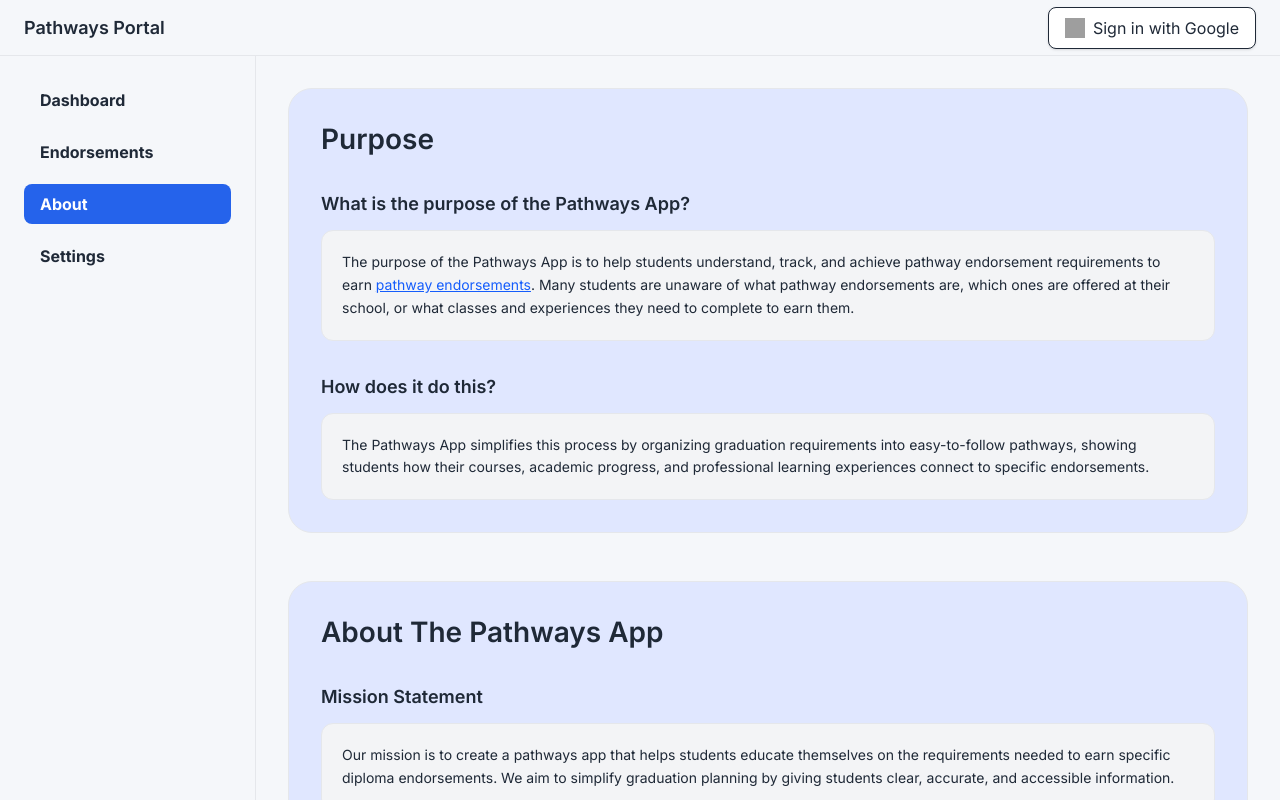
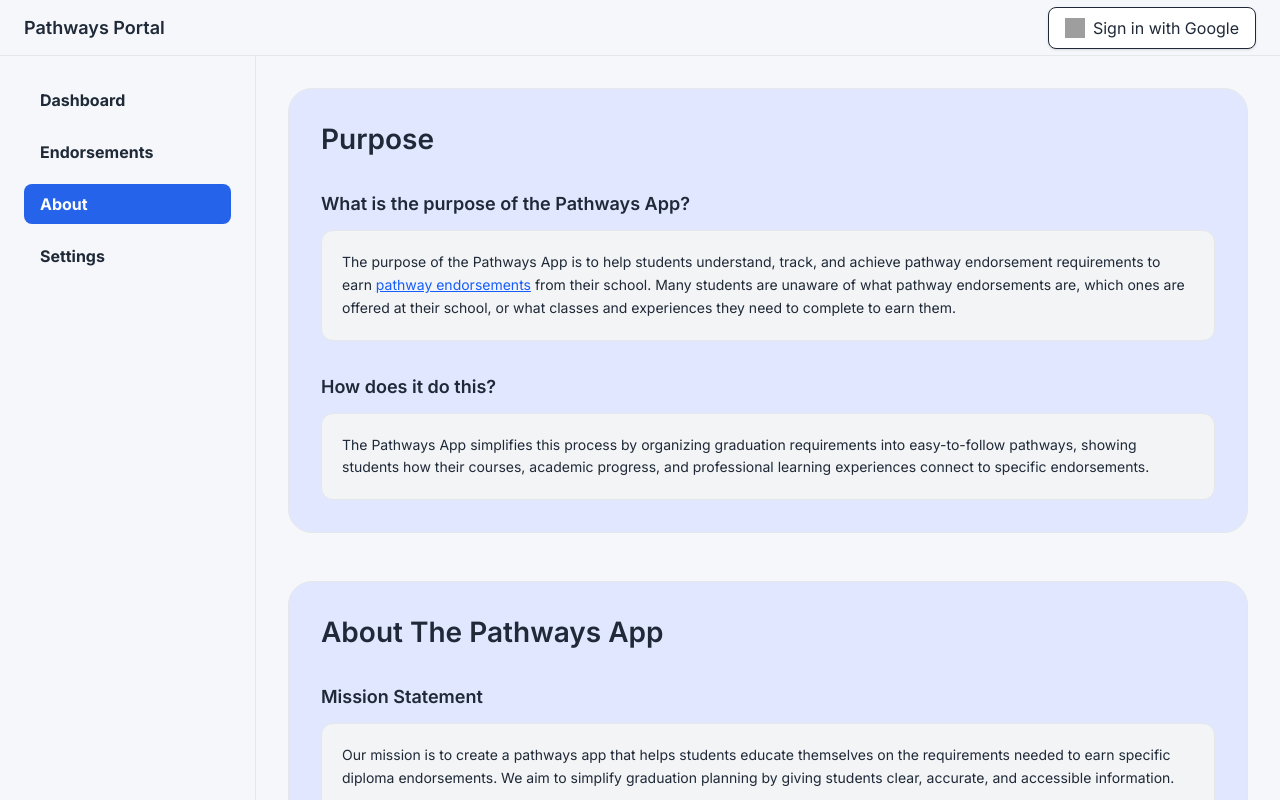
Before and after one commit to NCHS-Software-Engineering/NCHS-pathways-app, a Next.js app in the folder pathways-app/: page /about in a window 1280 px wide. Shown: the top 800 px of the page. Built offline with nearby package versions, Linux system fonts and the light colour scheme; no server answers; grey boxes are pictures that could not be loaded.

Commit message:
Small text change in "About"
Fixed some wording regarding references to pathways.

```diff
--- a/pathways-app/app/about/page.tsx
+++ b/pathways-app/app/about/page.tsx
@@ -71,7 +71,8 @@ export default function AboutPage() {
                   className="text-blue-600 underline">
                   pathway endorsements
                 </Link>
-                . Many students are unaware of what pathway endorsements
+                {" "}from their school.
+                Many students are unaware of what pathway endorsements
                 are, which ones are offered at their school, or what classes and
                 experiences they need to complete to earn them.
               </div>
```
